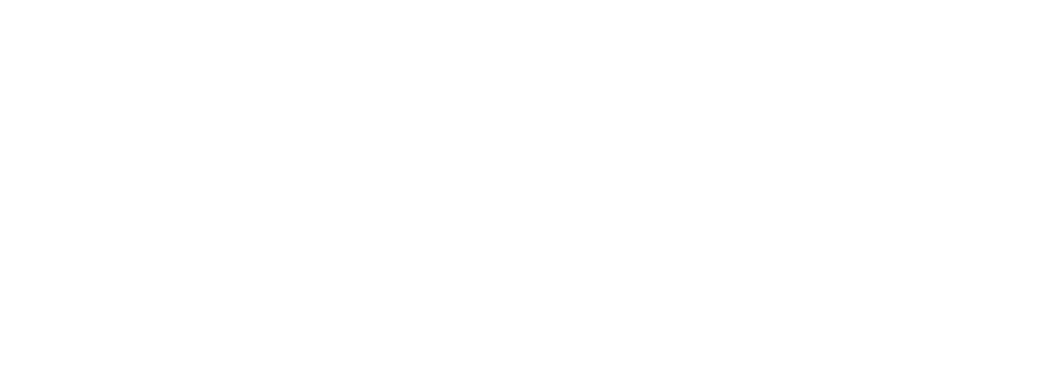
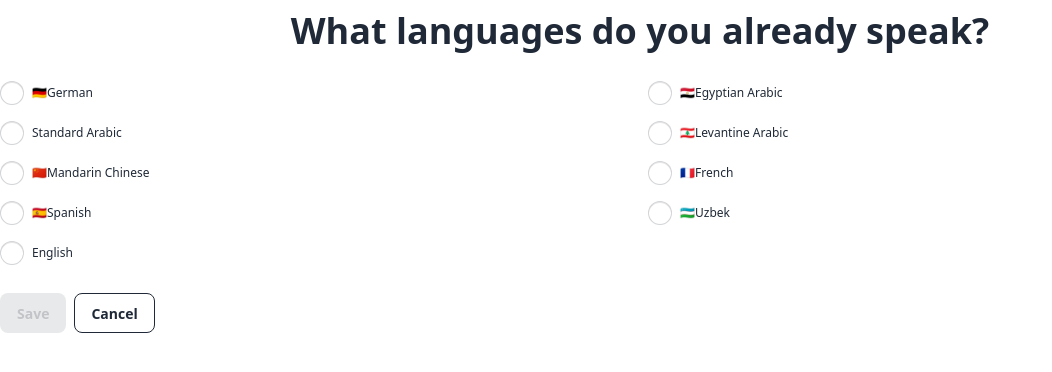
Before and after one commit to koljapluemer/situation-based-language-learning, a Vue app in the folder src/frontend-cram/: page /known-languages-setup in a window 1280 px wide. Before the commit this address had no page. Shown: the top 372 px of the page, without its empty margins (0-1052 px from the left). Built offline with nearby package versions, Linux system fonts and the light colour scheme.

Commit message:
allow end user to setup their native langs

```diff
--- a/src/frontend-cram/app/router.ts
+++ b/src/frontend-cram/app/router.ts
@@ -1,5 +1,6 @@
 import { createRouter, createWebHistory } from 'vue-router';
 import PageLanding from 'pages/landing/PageLanding.vue';
+import PageKnownLanguagesSetup from 'pages/known-languages-setup/PageKnownLanguagesSetup.vue';
 
 const router = createRouter({
   history: createWebHistory(),
@@ -9,6 +10,11 @@
       name: 'landing',
       component: PageLanding
     },
+    {
+      path: '/known-languages-setup',
+      name: 'known-languages-setup',
+      component: PageKnownLanguagesSetup
+    },
   ]
 });
 
--- /dev/null
+++ b/src/frontend-cram/dumb/known-languages-storage/index.ts
@@ -0,0 +1,38 @@
+import type { LanguageCode } from '@sbl/shared';
+
+const STORAGE_KEY = 'knownLanguages';
+
+/**
+ * Get the user's known languages from localStorage
+ */
+export function getKnownLanguages(): LanguageCode[] {
+  try {
+    const stored = localStorage.getItem(STORAGE_KEY);
+    if (!stored) return [];
+
+    const parsed = JSON.parse(stored);
+    return Array.isArray(parsed) ? parsed : [];
+  } catch (error) {
+    console.error('Failed to parse known languages from localStorage:', error);
+    return [];
+  }
+}
+
+/**
+ * Save the user's known languages to localStorage
+ */
+export function setKnownLanguages(languages: LanguageCode[]): void {
+  try {
+    localStorage.setItem(STORAGE_KEY, JSON.stringify(languages));
+  } catch (error) {
+    console.error('Failed to save known languages to localStorage:', error);
+    throw error;
+  }
+}
+
+/**
+ * Check if the user has set their known languages
+ */
+export function hasKnownLanguages(): boolean {
+  return getKnownLanguages().length > 0;
+}
--- /dev/null
+++ b/src/frontend-cram/pages/known-languages-setup/PageKnownLanguagesSetup.vue
@@ -0,0 +1,89 @@
+<script setup lang="ts">
+import { ref, onMounted } from 'vue';
+import { useRouter } from 'vue-router';
+import { LANGUAGES, type LanguageCode } from '@sbl/shared';
+import { getKnownLanguages, setKnownLanguages } from '../../dumb/known-languages-storage';
+import { useToast } from '../../dumb/toasts';
+
+const router = useRouter();
+const toast = useToast();
+
+const selectedLanguages = ref<Set<LanguageCode>>(new Set());
+const isSubmitting = ref(false);
+
+// Load existing selection on mount
+onMounted(() => {
+  const existing = getKnownLanguages();
+  selectedLanguages.value = new Set(existing);
+});
+
+function toggleLanguage(code: LanguageCode) {
+  if (selectedLanguages.value.has(code)) {
+    selectedLanguages.value.delete(code);
+  } else {
+    selectedLanguages.value.add(code);
+  }
+}
+
+function handleSubmit() {
+  if (selectedLanguages.value.size === 0) return;
+
+  isSubmitting.value = true;
+
+  try {
+    const languagesArray = Array.from(selectedLanguages.value);
+    setKnownLanguages(languagesArray);
+    toast.success('Languages saved successfully');
+    router.push({ name: 'landing' });
+  } catch (error) {
+    toast.error('Failed to save languages');
+    isSubmitting.value = false;
+  }
+}
+</script>
+
+<template>
+  <section class="space-y-6">
+    <h1>What languages do you already speak?</h1>
+
+    <form @submit.prevent="handleSubmit" class="space-y-6">
+      <fieldset class="fieldset">
+        <div class="grid grid-cols-2 gap-4">
+          <label
+            v-for="[code, lang] in Object.entries(LANGUAGES)"
+            :key="code"
+            class="flex items-center gap-2 cursor-pointer"
+          >
+            <input
+              type="checkbox"
+              class="checkbox"
+              :checked="selectedLanguages.has(code as LanguageCode)"
+              @change="toggleLanguage(code as LanguageCode)"
+              :disabled="isSubmitting"
+            />
+            <span><template v-if="lang.emoji">{{ lang.emoji }} </template>{{ lang.name }}</span>
+          </label>
+        </div>
+      </fieldset>
+
+      <div class="flex gap-2">
+        <button
+          type="submit"
+          class="btn btn-primary"
+          :disabled="selectedLanguages.size === 0 || isSubmitting"
+        >
+          <span v-if="isSubmitting" class="loading loading-spinner loading-sm"></span>
+          {{ isSubmitting ? 'Saving...' : 'Save' }}
+        </button>
+        <button
+          type="button"
+          class="btn btn-outline"
+          @click="router.push({ name: 'landing' })"
+          :disabled="isSubmitting"
+        >
+          Cancel
+        </button>
+      </div>
+    </form>
+  </section>
+</template>
--- a/src/frontend-cram/pages/landing/PageLanding.vue
+++ b/src/frontend-cram/pages/landing/PageLanding.vue
@@ -1,3 +1,51 @@
+<script setup lang="ts">
+import { ref, onMounted } from 'vue';
+import { LANGUAGES } from '@sbl/shared';
+import { getKnownLanguages, hasKnownLanguages } from '../../dumb/known-languages-storage';
+
+const knownLanguages = ref(getKnownLanguages());
+const hasLanguages = ref(hasKnownLanguages());
+
+onMounted(() => {
+  knownLanguages.value = getKnownLanguages();
+  hasLanguages.value = hasKnownLanguages();
+});
+</script>
+
 <template>
-    Welcome!
+  <section class="space-y-6">
+    <h1>Welcome!</h1>
+
+    <div class="card shadow">
+      <div class="card-body">
+        <h2 class="card-title">Your Languages</h2>
+
+        <div v-if="hasLanguages" class="space-y-2">
+          <p>You speak:</p>
+          <div class="flex flex-wrap gap-2">
+            <span
+              v-for="code in knownLanguages"
+              :key="code"
+              class="badge badge-lg"
+            >
+              <template v-if="LANGUAGES[code]?.emoji">{{ LANGUAGES[code].emoji }} </template>{{ LANGUAGES[code]?.name }}
+            </span>
+          </div>
+        </div>
+
+        <div v-else>
+          <p class="text-base-content/70">You haven't set up your languages yet.</p>
+        </div>
+
+        <div class="card-actions">
+          <router-link
+            :to="{ name: 'known-languages-setup' }"
+            class="btn btn-primary btn-sm"
+          >
+            {{ hasLanguages ? 'Edit Languages' : 'Set Up Languages' }}
+          </router-link>
+        </div>
+      </div>
+    </div>
+  </section>
 </template>
--- a/src/shared/Language.ts
+++ b/src/shared/Language.ts
@@ -1,4 +1,9 @@
-export const LANGUAGES = {
+export interface Language {
+  name: string;
+  emoji?: string;
+}
+
+export const LANGUAGES: Record<string, Language> = {
   deu: { name: "German", emoji: "🇩🇪" },
   arz: { name: "Egyptian Arabic", emoji: "🇪🇬" },
   arb: { name: "Standard Arabic" },
@@ -8,6 +13,6 @@
   spa: { name: "Spanish", emoji: "🇪🇸" },
   uzb: { name: "Uzbek", emoji: "🇺🇿" },
   eng: { name: "English"}
-} as const;
+};
 
 export type LanguageCode = keyof typeof LANGUAGES;
```
